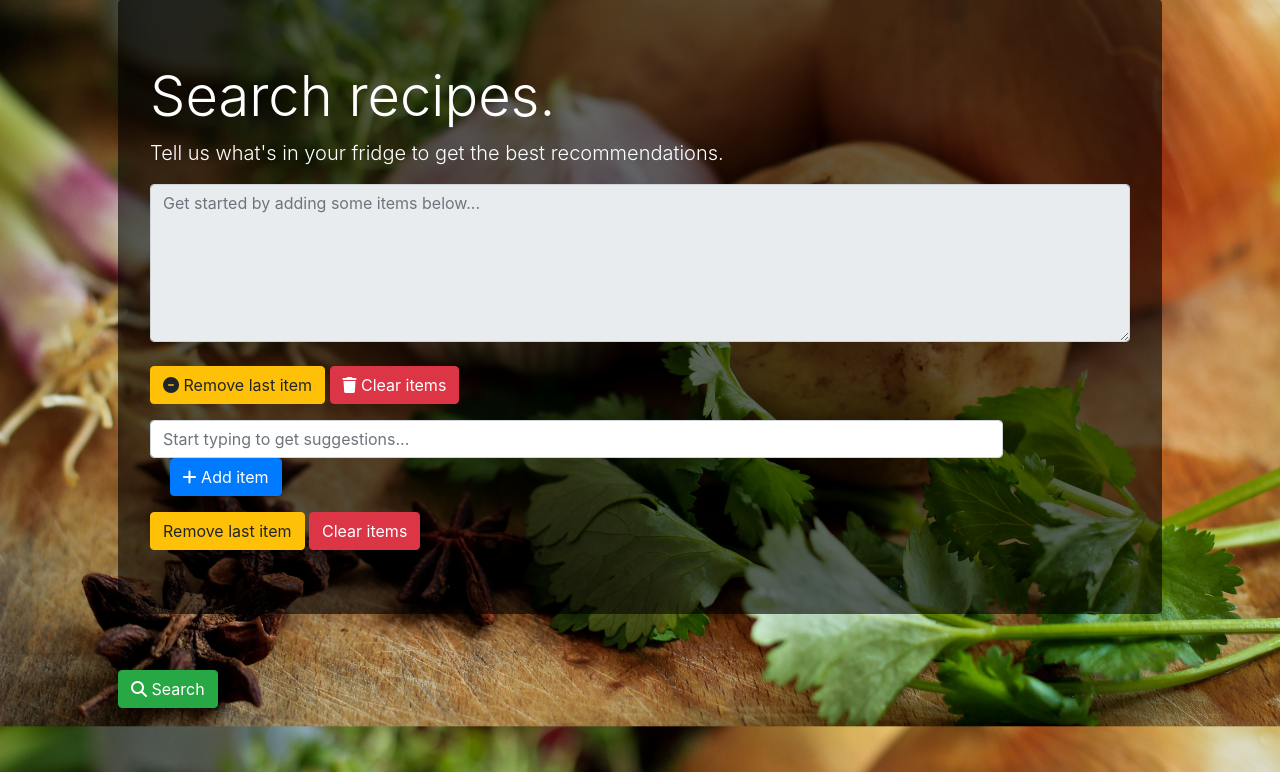
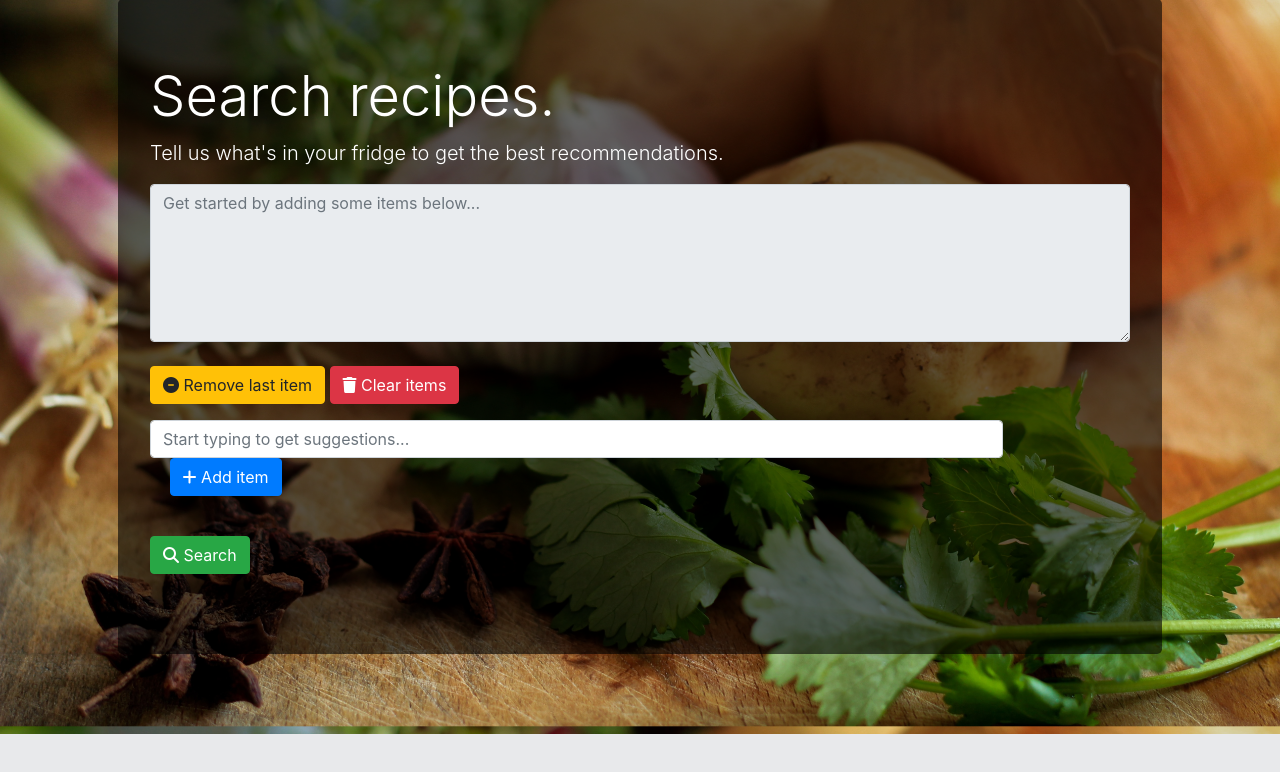
Before and after one commit to StijnMichiels00/WhatTheFridge, a Flask app: page /search in a window 1280 px wide. Shown: the part 127-899 px from the top of the page. After the commit the page ends 861 px from the top, so only its background shows below. Run offline with Flask 2, Linux system fonts and the light colour scheme; some libraries are stand-ins or nearby versions.

```diff
--- a/templates/search.html
+++ b/templates/search.html
@@ -26,12 +26,12 @@
         <div class="form-inline form-group">
             <input type="text" class="form-control bs-autocomplete-menu" id="ingredient_input" placeholder="Start typing to get suggestions..." style="width:87%" autocomplete="off">
             <a href="#" class="btn btn-primary" id="add" style="margin-left:2%"><i class="fas fa-plus"></i> Add item</a><br>
-        </div
-        <div class="form-group">
+        <!--</div-->
+        <!--<div class="form-group">-->
 
-            <a href="#" class="btn btn-warning" id="removelast">Remove last item</a>
+        <!--    <a href="#" class="btn btn-warning" id="removelast">Remove last item</a>-->
 
-            <a href="#" class="btn btn-danger" id="clear">Clear items</a>
+        <!--    <a href="#" class="btn btn-danger" id="clear">Clear items</a>-->
 
             </div>
             <br>
```
